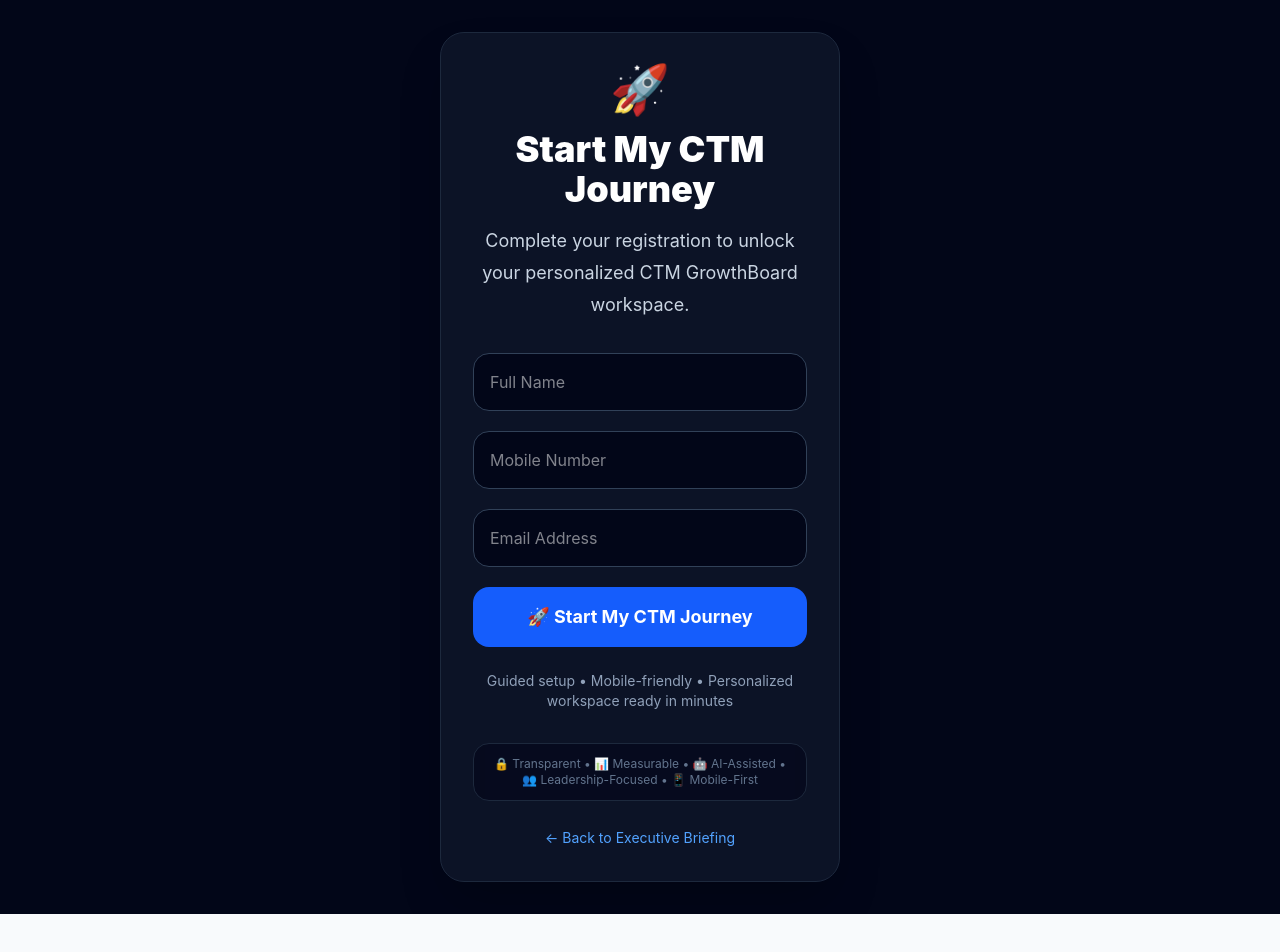
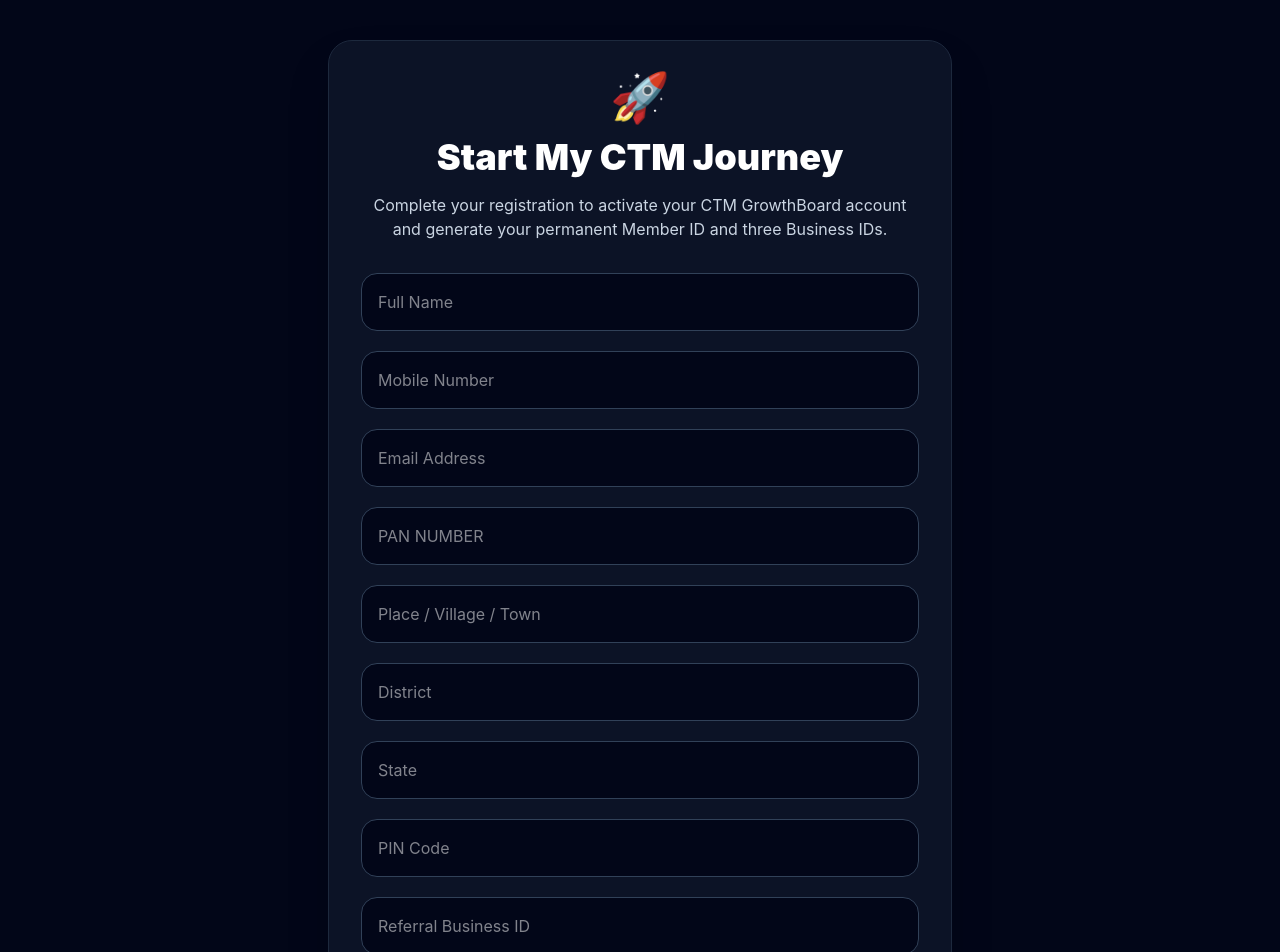
Before and after one commit to ctmgb/ctm-growthboard, a Next.js app: page /register in a window 1280 px wide. Shown: the top 952 px of the page. Before the commit the page ends 914 px from the top, so only its background shows below. Built offline with nearby package versions, Linux system fonts and the light colour scheme.

Commit message:
Integrate Apps Script backend and update environment configuration

```diff
--- a/app/api/register/route.ts
+++ b/app/api/register/route.ts
@@ -2,8 +2,7 @@
 
 import { NextRequest, NextResponse } from "next/server";
 
-const APPS_SCRIPT_URL =
-  process.env.GOOGLE_APPS_SCRIPT_URL!;
+const APPS_SCRIPT_URL = process.env.GOOGLE_APPS_SCRIPT_URL!;
 
 export async function POST(request: NextRequest) {
   try {
@@ -16,9 +15,20 @@ export async function POST(request: NextRequest) {
       },
       body: JSON.stringify({
         action: "registerMember",
+
+        // Personal Details
         fullName: payload.fullName,
         mobile: payload.mobile,
         email: payload.email,
+        panNumber: payload.panNumber,
+
+        // Address Details
+        place: payload.place,
+        district: payload.district,
+        state: payload.state,
+        pinCode: payload.pinCode,
+
+        // Referral Details
         referralBusinessId:
           payload.referralBusinessId ?? "",
       }),
--- a/app/register/page.tsx
+++ b/app/register/page.tsx
@@ -15,6 +15,12 @@ export default function RegisterPage() {
     fullName: "",
     mobile: "",
     email: "",
+    panNumber: "",
+    place: "",
+    district: "",
+    state: "",
+    pinCode: "",
+    referralBusinessId: "",
   });
 
   const [loading, setLoading] = useState(false);
@@ -38,9 +44,15 @@ export default function RegisterPage() {
       setLoading(true);
 
       const response = await api.registerMember({
-        fullName: form.fullName,
-        mobile: form.mobile,
-        email: form.email,
+        fullName: form.fullName.trim(),
+        mobile: form.mobile.trim(),
+        email: form.email.trim().toLowerCase(),
+        panNumber: form.panNumber.trim().toUpperCase(),
+        place: form.place.trim(),
+        district: form.district.trim(),
+        state: form.state.trim(),
+        pinCode: form.pinCode.trim(),
+        referralBusinessId: form.referralBusinessId.trim(),
       });
 
       if (!response.success) {
@@ -55,8 +67,9 @@ export default function RegisterPage() {
       router.push("/registration-success");
     } catch (error) {
       console.error(error);
+
       alert(
-        "Unable to connect to the registration service."
+        "Unable to complete registration. Please try again."
       );
     } finally {
       setLoading(false);
@@ -70,8 +83,9 @@ export default function RegisterPage() {
         <div className="absolute bottom-0 right-0 h-80 w-80 rounded-full bg-cyan-500/10 blur-3xl" />
       </div>
 
-      <div className="mx-auto flex min-h-screen max-w-md flex-col justify-center px-6 py-8">
+      <div className="mx-auto max-w-2xl px-6 py-10">
         <div className="rounded-3xl border border-slate-800 bg-slate-900/80 p-8 shadow-2xl backdrop-blur-xl">
+
           <div className="mb-8 text-center">
             <div className="text-5xl">🚀</div>
 
@@ -79,9 +93,10 @@ export default function RegisterPage() {
               Start My CTM Journey
             </h1>
 
-            <p className="mt-4 text-lg leading-8 text-slate-300">
-              Complete your registration to unlock your personalized
-              CTM GrowthBoard workspace.
+            <p className="mt-4 text-slate-300">
+              Complete your registration to activate your
+              CTM GrowthBoard account and generate your
+              permanent Member ID and three Business IDs.
             </p>
           </div>
 
@@ -95,12 +110,9 @@ export default function RegisterPage() {
               placeholder="Full Name"
               value={form.fullName}
               onChange={(e) =>
-                updateField(
-                  "fullName",
-                  e.target.value
-                )
+                updateField("fullName", e.target.value)
               }
-              className="w-full rounded-2xl border border-slate-700 bg-slate-950 px-4 py-4 text-white outline-none focus:border-blue-500"
+              className="w-full rounded-2xl border border-slate-700 bg-slate-950 px-4 py-4 outline-none focus:border-blue-500"
             />
 
             <input
@@ -109,12 +121,9 @@ export default function RegisterPage() {
               placeholder="Mobile Number"
               value={form.mobile}
               onChange={(e) =>
-                updateField(
-                  "mobile",
-                  e.target.value
-                )
+                updateField("mobile", e.target.value)
               }
-              className="w-full rounded-2xl border border-slate-700 bg-slate-950 px-4 py-4 text-white outline-none focus:border-blue-500"
+              className="w-full rounded-2xl border border-slate-700 bg-slate-950 px-4 py-4 outline-none focus:border-blue-500"
             />
 
             <input
@@ -123,32 +132,102 @@ export default function RegisterPage() {
               placeholder="Email Address"
               value={form.email}
               onChange={(e) =>
+                updateField("email", e.target.value)
+              }
+              className="w-full rounded-2xl border border-slate-700 bg-slate-950 px-4 py-4 outline-none focus:border-blue-500"
+            />
+
+            <input
+              required
+              type="text"
+              placeholder="PAN Number"
+              value={form.panNumber}
+              onChange={(e) =>
                 updateField(
-                  "email",
+                  "panNumber",
+                  e.target.value.toUpperCase()
+                )
+              }
+              className="w-full rounded-2xl border border-slate-700 bg-slate-950 px-4 py-4 uppercase outline-none focus:border-blue-500"
+            />
+
+            <input
+              required
+              type="text"
+              placeholder="Place / Village / Town"
+              value={form.place}
+              onChange={(e) =>
+                updateField("place", e.target.value)
+              }
+              className="w-full rounded-2xl border border-slate-700 bg-slate-950 px-4 py-4 outline-none focus:border-blue-500"
+            />
+
+            <input
+              required
+              type="text"
+              placeholder="District"
+              value={form.district}
+              onChange={(e) =>
+                updateField("district", e.target.value)
+              }
+              className="w-full rounded-2xl border border-slate-700 bg-slate-950 px-4 py-4 outline-none focus:border-blue-500"
+            />
+
+            <input
+              required
+              type="text"
+              placeholder="State"
+              value={form.state}
+              onChange={(e) =>
+                updateField("state", e.target.value)
+              }
+              className="w-full rounded-2xl border border-slate-700 bg-slate-950 px-4 py-4 outline-none focus:border-blue-500"
+            />
+
+            <input
+              required
+              type="text"
+              placeholder="PIN Code"
+              value={form.pinCode}
+              onChange={(e) =>
+                updateField("pinCode", e.target.value)
+              }
+              className="w-full rounded-2xl border border-slate-700 bg-slate-950 px-4 py-4 outline-none focus:border-blue-500"
+            />
+
+            <input
+              required
+              type="text"
+              placeholder="Referral Business ID"
+              value={form.referralBusinessId}
+              onChange={(e) =>
+                updateField(
+                  "referralBusinessId",
                   e.target.value
                 )
               }
-              className="w-full rounded-2xl border border-slate-700 bg-slate-950 px-4 py-4 text-white outline-none focus:border-blue-500"
+              className="w-full rounded-2xl border border-slate-700 bg-slate-950 px-4 py-4 outline-none focus:border-blue-500"
             />
 
             <button
               type="submit"
               disabled={loading}
-              className="w-full rounded-2xl bg-blue-600 py-4 text-lg font-bold transition hover:bg-blue-500 disabled:opacity-60"
+              className="w-full rounded-2xl bg-blue-600 py-4 text-lg font-bold transition hover:bg-blue-500 disabled:cursor-not-allowed disabled:opacity-60"
             >
               {loading
                 ? "Creating Account..."
-                : "🚀 Start My CTM Journey"}
+                : "🚀 Complete Registration"}
             </button>
           </form>
 
           <p className="mt-6 text-center text-sm text-slate-400">
-            Guided setup • Mobile-friendly • Personalized workspace
-            ready in minutes
+            Your registration will automatically generate
+            your Member ID, Referral Code, three Business IDs,
+            and Genealogy records.
           </p>
 
           <div className="mt-8 rounded-2xl border border-slate-800 bg-slate-950/60 px-4 py-3 text-center text-xs text-slate-500">
-            🔒 Transparent • 📊 Measurable • 🤖 AI-Assisted • 👥 Leadership-Focused • 📱 Mobile-First
+            🔒 Secure • 📊 Measurable • 🤖 AI-Assisted • 👥 Leadership-Focused • 📱 Mobile-First
           </div>
 
           <div className="mt-6 text-center">
--- a/services/api.ts
+++ b/services/api.ts
@@ -13,7 +13,12 @@ export interface RegisterMemberPayload {
   fullName: string;
   mobile: string;
   email: string;
-  referralBusinessId?: string;
+  panNumber: string;
+  place: string;
+  district: string;
+  state: string;
+  pinCode: string;
+  referralBusinessId: string;
 }
 
 const api = {
@@ -29,11 +34,17 @@ const api = {
       body: JSON.stringify(payload),
     });
 
+    const result: ApiResponse = await response.json();
+
     if (!response.ok) {
-      throw new Error(`HTTP ${response.status}`);
+      throw new Error(
+        result.error ??
+          result.message ??
+          `HTTP ${response.status}`
+      );
     }
 
-    return response.json();
+    return result;
   },
 };
 
```
